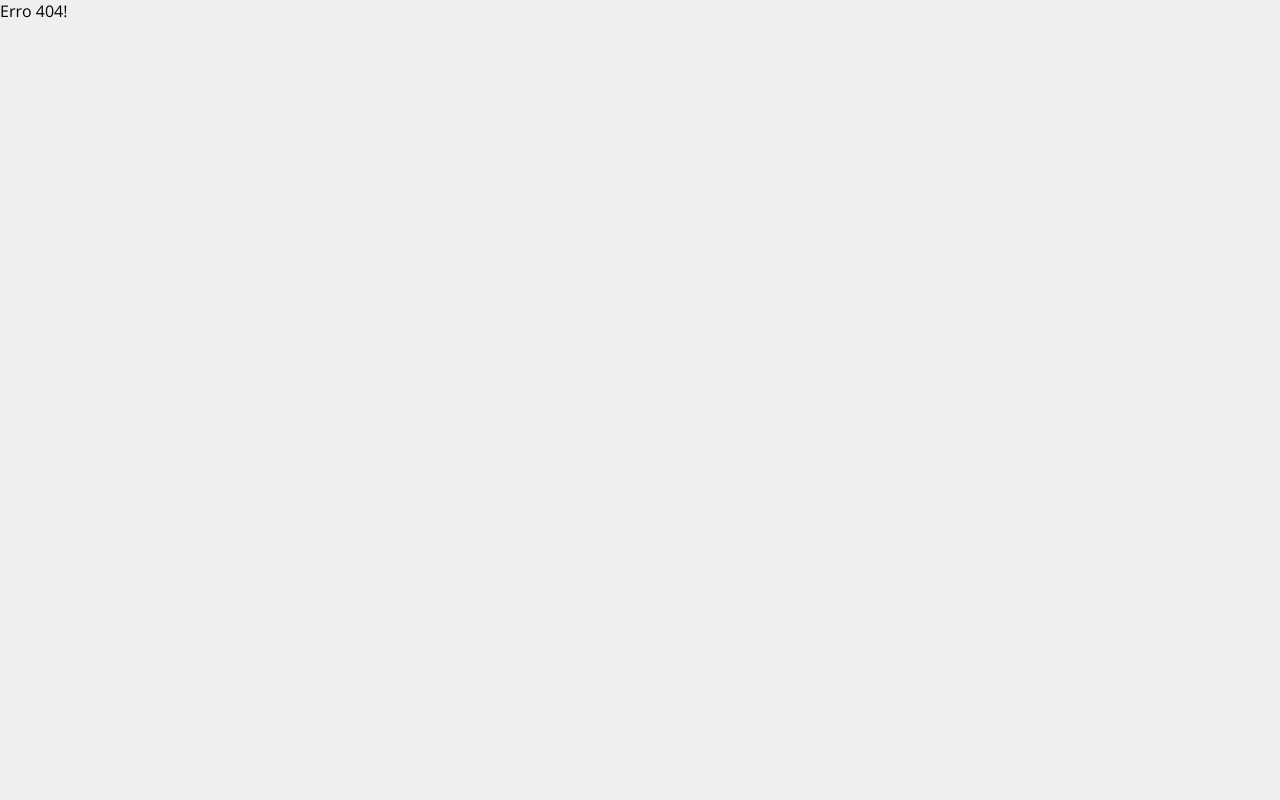
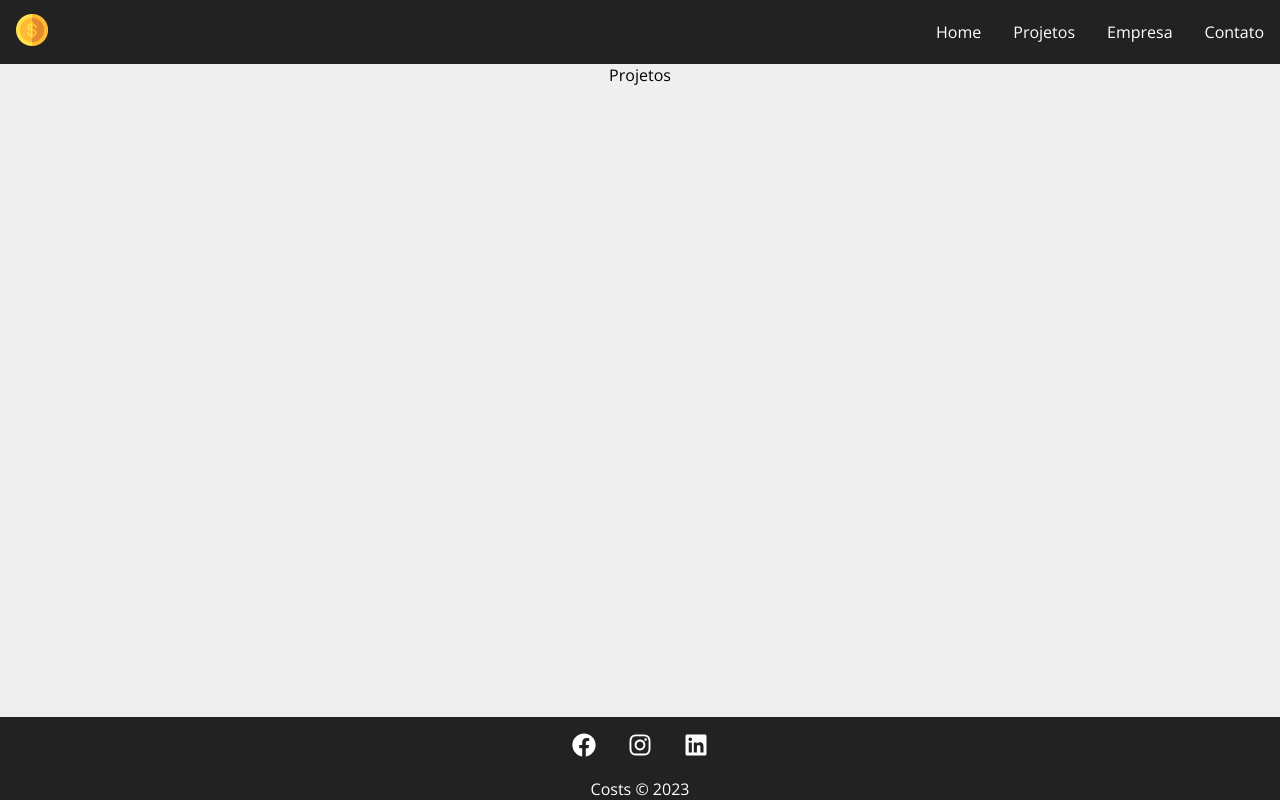
Before and after one commit to wellingtongmota/costs, a React (Vite) app: page /projects in a window 1280 px wide. Before the commit this address had no page. Built offline with nearby package versions, Linux system fonts and the light colour scheme.

Commit message:
Implementando Navbar e Footer

```diff
--- a/src/App.jsx
+++ b/src/App.jsx
@@ -2,17 +2,17 @@ import './App.css'
 import { Outlet } from 'react-router-dom'
 import Container from './layout/Container'
 import Navbar from './layout/Navbar'
+import Footer from './layout/Footer'
 
 function App() {
   return (
     <div className='App'>
       <Navbar />
-
       <Container customClass="min_height">
         {/* Estrutura das outras páginas */}
         <Outlet />
       </Container>
-      <p>Footer</p>
+      <Footer />
     </div>
   )
 }
--- a/src/index.css
+++ b/src/index.css
@@ -11,5 +11,4 @@ html,
 body,
 #root {
   background-color: #efefef;
-  min-height: 100%;
 }
--- a/src/layout/Container.module.css
+++ b/src/layout/Container.module.css
@@ -1,15 +1,14 @@
 .container {
-  max-width: 1200px;
+  position: relative;
+  width: 100%;
   display: flex;
   flex-wrap: wrap;
   justify-content: space-around;
-  margin: 0 auto;
-  background-color: aquamarine;
-
+  /* background-color: cadetblue; */
 }
 
 .min_height {
-  min-height: 75%;
+  /* max-height: 70vh; */
 }
 
 .start {
--- a/src/layout/Footer.jsx
+++ b/src/layout/Footer.jsx
@@ -1,7 +1,17 @@
 import styles from './Footer.module.css'
+import {FaFacebook, FaInstagram, FaLinkedin} from 'react-icons/fa'
 
 const Footer = (props) => {
-
+  return (
+    <footer>
+      <ul className={styles.social_list}>
+        <li><FaFacebook /></li>
+        <li><FaInstagram /></li>
+        <li><FaLinkedin /></li>
+      </ul>
+      <p><span>Costs</span> &copy; 2023</p>
+    </footer>
+  )
 }
 
 export default Footer
--- a/src/layout/Footer.module.css
+++ b/src/layout/Footer.module.css
@@ -0,0 +1,32 @@
+footer {
+  position: absolute;
+  bottom: 0;
+  left: 0;
+  width: 100%;
+  background-color: #222;
+  display: flex;
+  flex-direction: column;
+  align-items: center;
+  color: #fff;
+}
+
+.social_list {
+  display: flex;
+  justify-content: center;
+  align-items: center;
+  list-style: none;
+}
+
+.social_list li {
+  margin: 1em;
+}
+
+.social_list li:hover {
+  color: #ffbb33;
+  transition: .3s;
+}
+
+.social_list svg {
+  font-size: 1.5em;
+  cursor: pointer;
+}
--- a/src/layout/Navbar.jsx
+++ b/src/layout/Navbar.jsx
@@ -1,14 +1,16 @@
 import { Link } from "react-router-dom";
 import styles from './Navbar.module.css'
+import logo from "../img/costs_logo.png"
 
 const Navbar = () => {
   return (
-    <nav>
-      <ul className={styles.navbar}>
+    <nav className={styles.navbar}>
+        <li><Link to="/"><img src={logo} alt="Costs" className={styles.logo}/></Link></li>
+      <ul>
         <li><Link to="/">Home</Link></li>
+        <li><Link to="/projects">Projetos</Link></li>
+        <li><Link to="/company">Empresa</Link></li>
         <li><Link to="/contact">Contato</Link></li>
-        <li><Link to="/company">Empresa</Link></li>
-        <li><Link to="/newproject">Empresa</Link></li>
       </ul>
     </nav>
   )
--- a/src/layout/Navbar.module.css
+++ b/src/layout/Navbar.module.css
@@ -1,12 +1,33 @@
 .navbar {
   display: flex;
+  justify-content: space-between;
   align-items: center;
-  justify-content: center;
-
   height: 8vh;
   list-style: none;
+  background-color: #222;
+}
+
+.navbar ul {
+  display: flex;
+  list-style: none;
+  align-items: center;
 }
 
 .navbar li {
   margin: 0 1em;
+  text-decoration: none;
 }
+
+.navbar li a {
+  color: #fff;
+  text-decoration: none;
+}
+
+.navbar li a:hover {
+  color: #ffbb33;
+  transition: .3s;
+}
+
+.logo {
+  width: 2em;
+}
--- a/src/main.jsx
+++ b/src/main.jsx
@@ -9,6 +9,7 @@ import Contact from './routes/Contact'
 import ErrorPage from './routes/ErrorPage'
 import Home from './routes/Home'
 import NewProject from './routes/NewProject'
+import Projects from './routes/Projects'
 
 const router = createBrowserRouter([
   {
@@ -31,6 +32,10 @@ const router = createBrowserRouter([
       {
         path: "/newproject",
         element: <NewProject />
+      },
+      {
+        path: "/projects",
+        element: <Projects />
       }
     ]
   }
--- /dev/null
+++ b/src/routes/Projects.jsx
@@ -0,0 +1,9 @@
+const Projects = () => {
+  return(
+    <div>
+      <p>Projetos</p>
+    </div>
+  )
+}
+
+export default Projects
```
